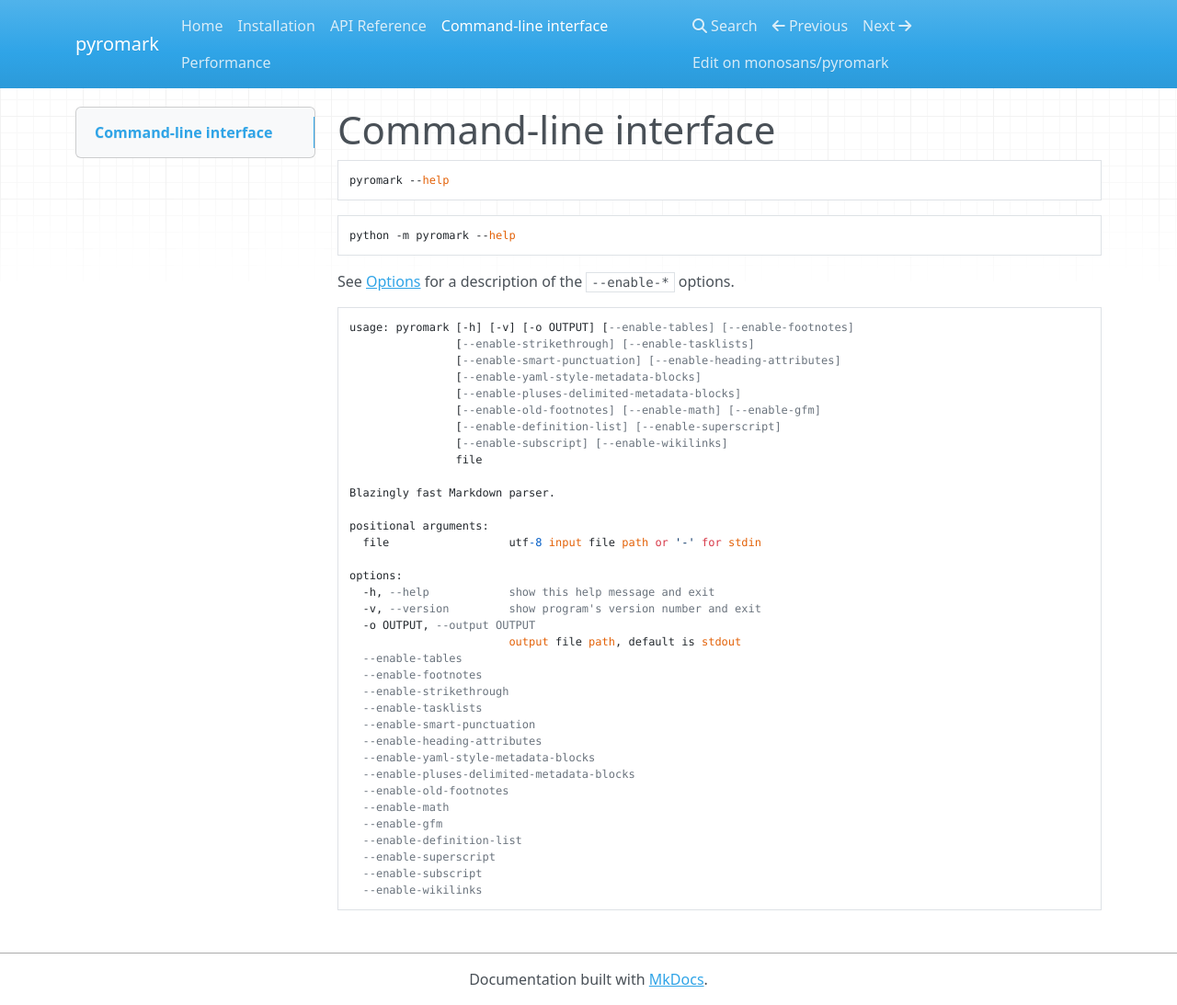
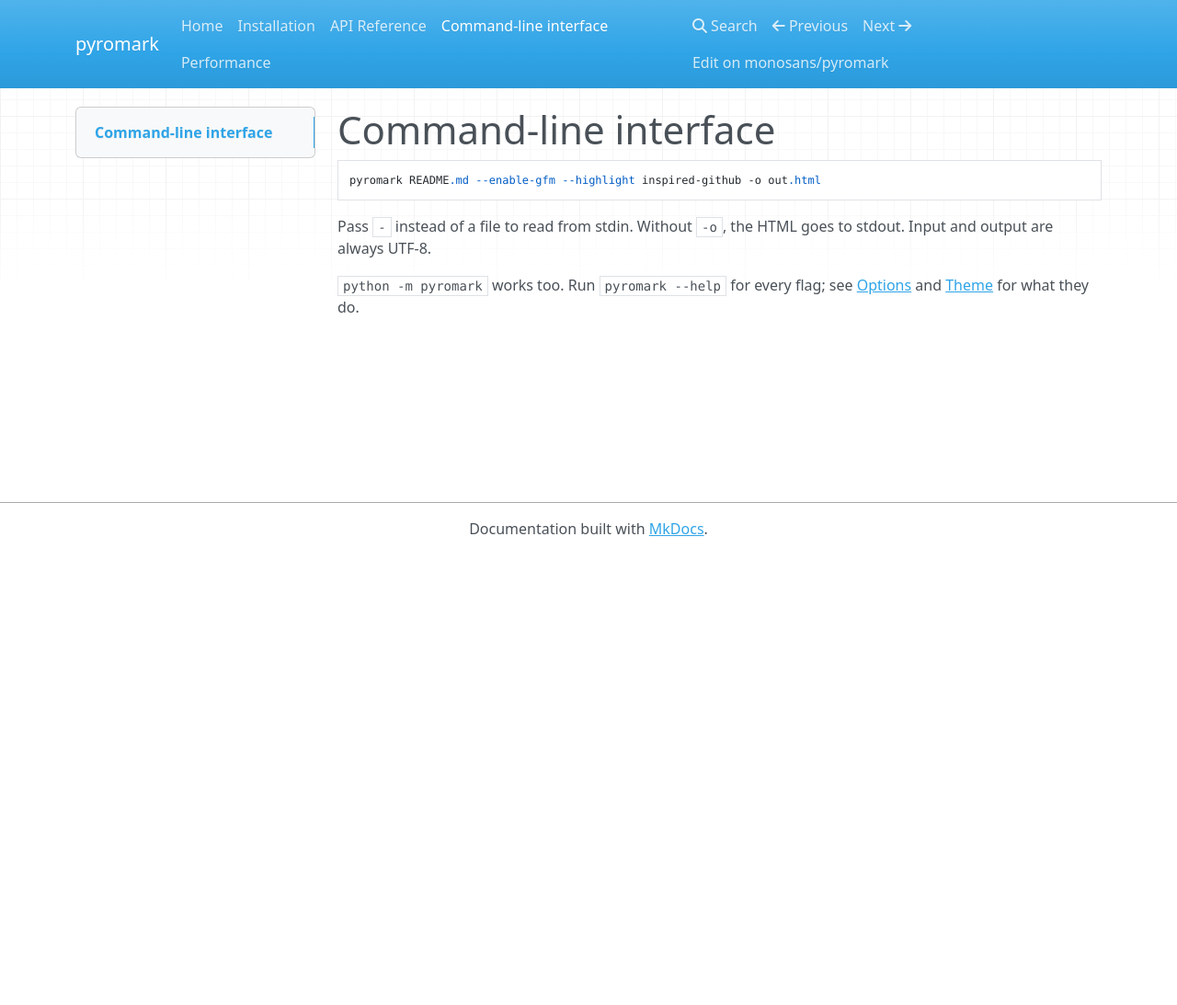
Before and after one commit to monosans/pyromark, an MkDocs documentation site: the page built from docs/cli.md, in a window 1280 px wide and 1093 px high. Shown: the whole window at 92% size. Built offline with MkDocs 1.6.1, drawn with Linux system fonts in a browser that asks for light colours; nearby versions of some CDN libraries.

Commit message:
docs: shorten the README and docs, document every public object (#1499)
- Cut the README down to installation, three examples, the command line
  and performance, and docs/index.md to what is easy to get wrong: the
  output is not sanitized, events are a flat stream, and which calls
  release the GIL.
- Replace the --help dump in docs/cli.md, which went stale with every
  flag and Python version, with an example and a pointer to --help.
- Give the stub the same docstrings as the extension, so editors show
  them, and test that both stay in sync, that every public object has a
  runnable example and that the README examples run.
- Keep build artifacts out of the sdist by including only the Python
  sources, stubs and py.typed.

````diff
--- a/Cargo.toml
+++ b/Cargo.toml
@@ -9,7 +9,9 @@
   "/LICENSE",
   "/README.md",
   "/pyproject.toml",
-  "/python",
+  "/python/**/*.py",
+  "/python/**/*.pyi",
+  "/python/**/py.typed",
   "/src",
 ]
 publish = false
--- a/docs/cli.md
+++ b/docs/cli.md
@@ -1,49 +1,9 @@
 # Command-line interface
 
 ```bash
-pyromark --help
+pyromark README.md --enable-gfm --highlight inspired-github -o out.html
 ```
 
-```bash
-python -m pyromark --help
-```
+Pass `-` instead of a file to read from stdin. Without `-o`, the HTML goes to stdout. Input and output are always UTF-8.
 
-See [Options](api.md#pyromark.Options) for a description of the `--enable-*` options.
-
-```
-usage: pyromark [-h] [-v] [-o OUTPUT] [--enable-tables] [--enable-footnotes]
-                [--enable-strikethrough] [--enable-tasklists]
-                [--enable-smart-punctuation] [--enable-heading-attributes]
-                [--enable-yaml-style-metadata-blocks]
-                [--enable-pluses-delimited-metadata-blocks]
-                [--enable-old-footnotes] [--enable-math] [--enable-gfm]
-                [--enable-definition-list] [--enable-superscript]
-                [--enable-subscript] [--enable-wikilinks]
-                file
-
-Blazingly fast Markdown parser.
-
-positional arguments:
-  file                  utf-8 input file path or '-' for stdin
-
-options:
-  -h, --help            show this help message and exit
-  -v, --version         show program's version number and exit
-  -o OUTPUT, --output OUTPUT
-                        output file path, default is stdout
-  --enable-tables
-  --enable-footnotes
-  --enable-strikethrough
-  --enable-tasklists
-  --enable-smart-punctuation
-  --enable-heading-attributes
-  --enable-yaml-style-metadata-blocks
-  --enable-pluses-delimited-metadata-blocks
-  --enable-old-footnotes
-  --enable-math
-  --enable-gfm
-  --enable-definition-list
-  --enable-superscript
-  --enable-subscript
-  --enable-wikilinks
-```
+`python -m pyromark` works too. Run `pyromark --help` for every flag; see [Options](api.md#pyromark.Options) and [Theme](api.md#pyromark.Theme) for what they do.
--- a/ruff.toml
+++ b/ruff.toml
@@ -43,6 +43,7 @@
   "PLR0917",
   "PLR1702",
   "PLW0717",
+  "PYI021",
   "RUF001",
   "RUF002",
   "RUF003",
````
Also changed, not shown: README.md (+27 -12 lines), docs/index.md (+10 -4 lines), pyproject.toml (+15 -2 lines), 4 other files.
